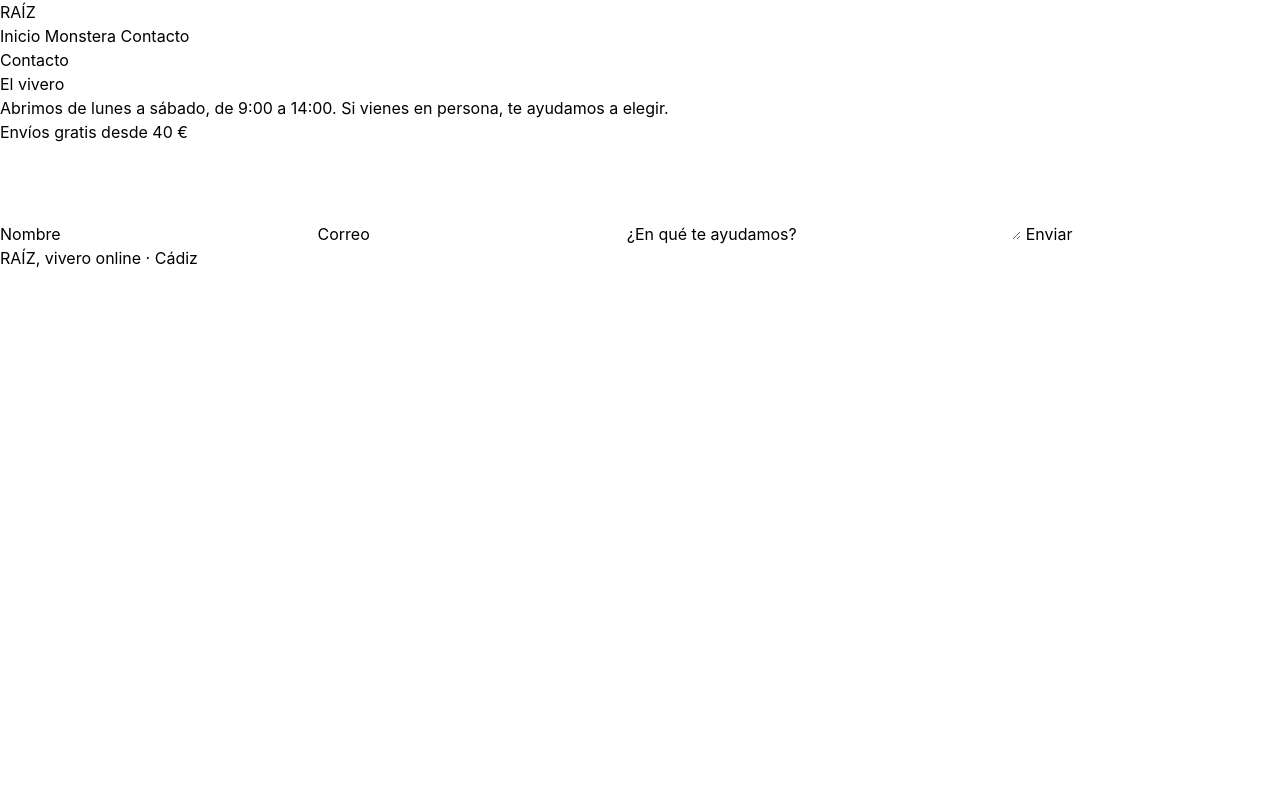
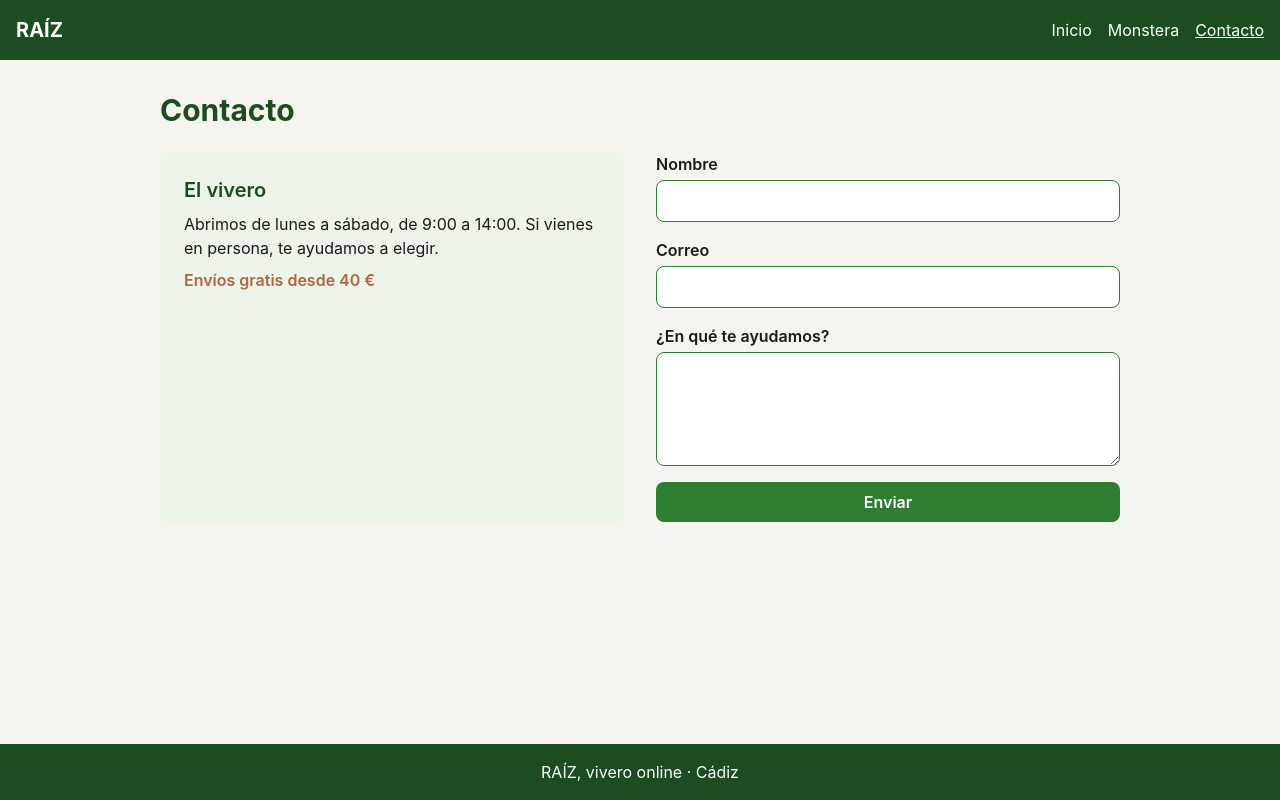
Before and after one commit to LidiaNavarro97/DIW, a website built with Vite: page practica2/p2-raiz/contacto.html in a window 1280 px wide. Built offline with nearby package versions, Linux system fonts and the light colour scheme.

Commit message:
B3: Terminado

```diff
--- a/practica2/p2-raiz/contacto.html
+++ b/practica2/p2-raiz/contacto.html
@@ -6,47 +6,60 @@
     <title>Contacto · RAÍZ</title>
     <link rel="stylesheet" href="/src/tailwind.css" />
   </head>
-  <body>
+  <body class="min-h-screen bg-fondo text-texto flex flex-col">
     <!-- ✍️ B3 · Esta página va SOLO con Tailwind (src/tailwind.css), sin SASS. Ponle las clases de utilidad:
          los colores de RAÍZ (del @theme), dos columnas desde md y un botón con hover: y focus-visible:.
          Nada de valores sueltos entre corchetes ni style="". -->
-    <header>
-      <a href="/">RAÍZ</a>
-      <nav aria-label="Principal">
+
+    <!-- la cabecera en movil, logo y menu en columna-->
+    <header class="bg-marca-oscuro text-white p-4 flex flex-col gap-2 md:flex-row md:items-center md:justify-between">
+      <a class="text-xl font-bold" href="/">RAÍZ</a>
+      <nav class="flex gap-4" aria-label="Principal">
         <a href="/">Inicio</a>
         <a href="/producto.html">Monstera</a>
-        <a href="/contacto.html" aria-current="page">Contacto</a>
+        <!-- La página actual va subrayada -->
+        <a class="underline" href="/contacto.html" aria-current="page">Contacto</a>
       </nav>
     </header>
 
-    <main>
-      <h1>Contacto</h1>
+    <main class="flex-1 w-full max-w-5xl mx-auto p-4 md:p-8">
+      <h1 class="text-3xl font-bold text-marca-oscuro mb-6">Contacto</h1>
 
-      <div>
-        <section aria-label="Dónde estamos">
-          <h2>El vivero</h2>
-          <p>Abrimos de lunes a sábado, de 9:00 a 14:00. Si vienes en persona, te ayudamos a elegir.</p>
-          <p>Envíos gratis desde 40 €</p>
+      <div class="grid gap-8 md:grid-cols-2">
+        <section class="bg-marca-suave p-6 rounded-lg" aria-label="Dónde estamos">
+          <h2 class="text-xl font-semibold text-marca-oscuro mb-2">El vivero</h2>
+          <p class="mb-2">Abrimos de lunes a sábado, de 9:00 a 14:00. Si vienes en persona, te ayudamos a elegir.</p>
+          <p class="font-semibold text-tierra">Envíos gratis desde 40 €</p>
         </section>
 
-        <form action="#">
-          <label for="nombre">
+        <form class="flex flex-col gap-4" action="#">
+          <label class="flex flex-col gap-1 font-semibold" for="nombre">
             Nombre
-            <input id="nombre" name="nombre" autocomplete="name" required />
+            <input
+              class="rounded-lg border border-marca bg-white p-2 font-normal focus-visible:outline-2 focus-visible:outline-tierra"
+              id="nombre" name="nombre" autocomplete="name" required />
           </label>
-          <label for="correo">
+          <label class="flex flex-col gap-1 font-semibold" for="correo">
             Correo
-            <input id="correo" name="correo" type="email" autocomplete="email" required />
+            <input
+              class="rounded-lg border border-marca bg-white p-2 font-normal focus-visible:outline-2 focus-visible:outline-tierra"
+              id="correo" name="correo" type="email" autocomplete="email" required />
           </label>
-          <label for="mensaje">
+          <label class="flex flex-col gap-1 font-semibold" for="mensaje">
             ¿En qué te ayudamos?
-            <textarea id="mensaje" name="mensaje" rows="4" required></textarea>
+            <textarea
+              class="rounded-lg border border-marca bg-white p-2 font-normal focus-visible:outline-2 focus-visible:outline-tierra"
+              id="mensaje" name="mensaje" rows="4" required></textarea>
           </label>
-          <button type="submit">Enviar</button>
+          <!-- hover: cambia el color al pasar el ratón.
+               focus-visible: dibuja el contorno de acento al llegar con el teclado -->
+          <button
+            class="cursor-pointer rounded-lg bg-marca px-4 py-2 font-semibold text-white hover:bg-marca-oscuro focus-visible:outline-2 focus-visible:outline-offset-2 focus-visible:outline-tierra"
+            type="submit">Enviar</button>
         </form>
       </div>
     </main>
 
-    <footer>RAÍZ, vivero online · Cádiz</footer>
+    <footer class="bg-marca-oscuro text-white p-4 text-center">RAÍZ, vivero online · Cádiz</footer>
   </body>
 </html>
--- a/practica2/p2-raiz/scss/components/_destacados.scss
+++ b/practica2/p2-raiz/scss/components/_destacados.scss
@@ -1,5 +1,4 @@
 // _destacados.scss — ✍️ A2 · la rejilla de las más vendidas, SIN media queries
-//
 // Esto es lo que había: tres saltos escritos a mano (y uno, con max-width).
 // ✍️ A2. Rehazlo para que el propio Grid decida cuántas columnas caben:
 //    repeat(auto-fit, minmax(…)), con un mínimo que no desborde un móvil de 320 px, un gap, y ninguna media query.
@@ -7,17 +6,11 @@
 @use "../mixins" as *;
 
 .destacados {
-  display: grid;
-
-  @media (max-width: 599px) {
-    grid-template-columns: 1fr;
-  }
-
-  @include desde($bp-md) {
-    grid-template-columns: 1fr 1fr;
-  }
-
-  @include desde($bp-lg) {
-    grid-template-columns: 1fr 1fr 1fr;
-  }
+  display: grid; // activa la rejilla
+  // repeat(auto-fit): el navegador decide cuantas columnas caben
+  // minmax(min(100%, 14rem), 1fr):
+  // mínimo: 14rem de ancho por tarjeta, pero nunca más que el 100%
+  // máximo: 1fr,se reparten el espacio sobrante a partes iguales
+  grid-template-columns: repeat(auto-fit, minmax(min(100%, 14rem), 1fr));
+  gap: $space-md;// separación entre tarjetas
 }
--- a/practica2/p2-raiz/scss/components/_ficha.scss
+++ b/practica2/p2-raiz/scss/components/_ficha.scss
@@ -1,5 +1,4 @@
 // _ficha.scss — ✍️ A3 · la ficha de una planta, que se adapta a SU HUECO (container query)
-//
 // La ficha sale dos veces: en los consejos de inicio (un hueco estrecho) y en producto.html (un hueco ancho).
 // Ahora va SIEMPRE en fila, y en los consejos se aplasta.
 // ✍️ A3.
--- a/practica2/p2-raiz/scss/components/_layout.scss
+++ b/practica2/p2-raiz/scss/components/_layout.scss
@@ -1,5 +1,4 @@
 // _layout.scss — ✍️ A1 · el esqueleto de la página de inicio con Grid (el relleno fluido, A4, ya está puesto)
-//
 // ✍️ A1. La .pagina tiene cinco hijos: .cabecera, .heroe, .principal, .consejos y .pie.
 //    - En móvil (sin media query): un grid con grid-template-areas, una columna, en ese orden.
 //    - Desde $bp-md: dos columnas (la del principal se estira; la de los consejos, un ancho fijo en rem).
--- a/practica2/p2-raiz/scss/components/_tarjeta-planta.scss
+++ b/practica2/p2-raiz/scss/components/_tarjeta-planta.scss
@@ -1,5 +1,4 @@
 // _tarjeta-planta.scss — ✍️ B1 · la tarjeta de una planta en BEM
-//
 // Mira _boton.scss (👀): así es un bloque BEM con sus modificadores.
 // ✍️ B1. Primero las clases en index.html (las 6 <article> de .destacados), después su estilo aquí:
 //    - el bloque .tarjeta-planta y sus elementos (__imagen, __nombre, __descripcion, __precio, __boton, __etiqueta);
@@ -7,7 +6,7 @@
 //    - especificidad plana: una clase por selector (o .tarjeta-planta--mod .tarjeta-planta__elem). Sin etiquetas ni ids.
 @use "../tokens" as *;
 
-//El bloque, que este es el comun de todas las tarjetas
+// El bloque, que este es el comun de todas las tarjetas
 .tarjeta-planta {
   position: relative;
   padding: $space-md; // espacio entre el borde y el contenido
--- a/practica2/p2-raiz/src/tailwind.css
+++ b/practica2/p2-raiz/src/tailwind.css
@@ -3,3 +3,12 @@
 
 /* ✍️ B3 · Los tokens de RAÍZ en un @theme: los colores marca, marca-oscuro, marca-suave, tierra, texto y fondo,
    con los MISMOS valores que scss/_tokens.scss. Así podrás escribir bg-marca, text-tierra… en contacto.html */
+
+@theme {
+  --color-marca: #2e7d32; /* verde principal de botones y enlaces */
+  --color-marca-oscuro: #1b4d20; /* verde oscuro de cabecera, pie y hover */
+  --color-marca-suave: #edf5ea; /* verde muy claro de cajas de fondo */
+  --color-tierra: #b5643c; /* color tierra */
+  --color-texto: #1a1a1a; /* color del texto */
+  --color-fondo: #f6f4ef; /* fondo de la página */
+}
```
